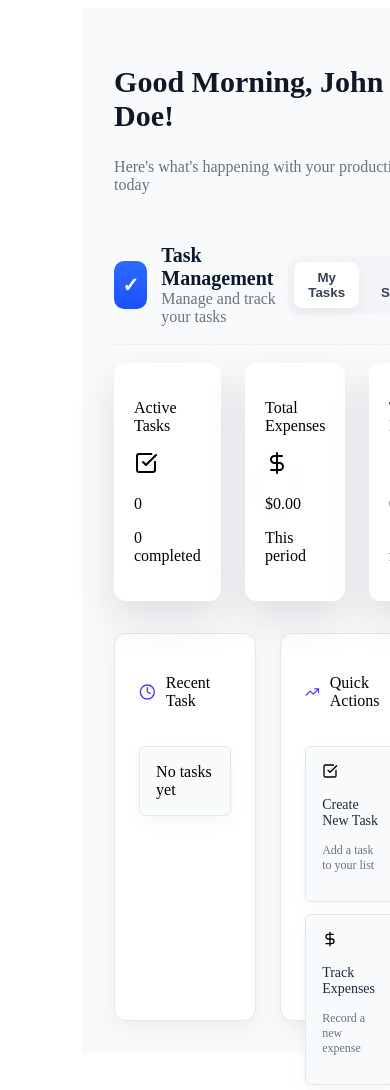
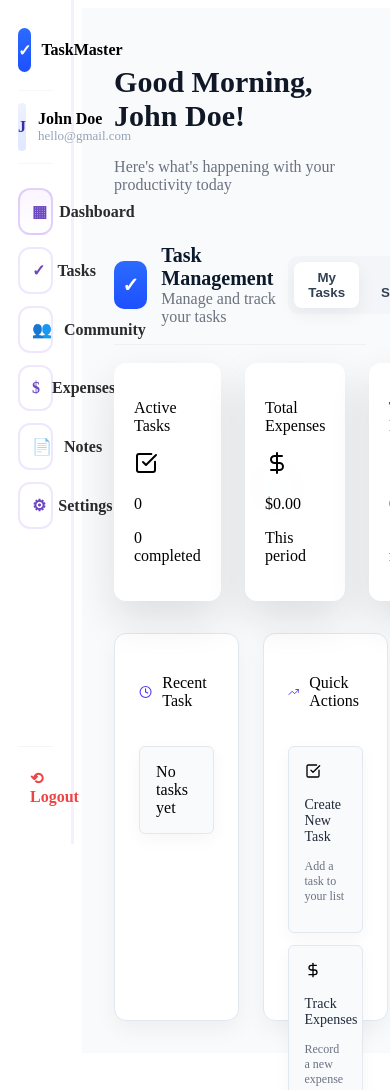
Before and after one commit to BethelhemJankebed/TaskManager_women_techsters, a plain HTML site: page dashboad.html in a window 390 px wide. Shown: the top 1090 px of the page. Drawn offline with Linux system fonts and the light colour scheme; files whose address does not match are found by name.

Commit message:
fixed the dashboard scrollbar

```diff
--- a/dashboard/dashboad.html
+++ b/dashboad.html
@@ -3,11 +3,50 @@
   <head>
     <meta charset="UTF-8" />
     <meta name="viewport" content="width=device-width, initial-scale=1.0" />
-    <title>Summary Page</title>
-    <link rel="stylesheet" href="/assets/CSS/reset.css" />
-    <link rel="stylesheet" href="dashboard.css" />
+    <title>Dashboard</title>
+    <link rel="stylesheet" href="./dashboard/dashboard.css" />
   </head>
   <body>
+    <!-- Sidebar -->
+    <aside class="sidebar">
+      <div class="sidebar-top">
+        <div class="brand">
+          <div class="brand-icon">✓</div>
+          <div class="brand-name">TaskMaster</div>
+        </div>
+
+        <div class="profile">
+          <div class="avatar">J</div>
+          <div class="profile-info">
+            <div class="profile-name">John Doe</div>
+            <div class="profile-email">hello@gmail.com</div>
+          </div>
+        </div>
+
+        <nav class="nav-list">
+          <a href="dashboad.html" class="nav-btn active"
+            ><span class="nav-icon">▦</span> Dashboard</a
+          >
+          <a href="./tasks/tasks.html" class="nav-btn"
+            ><span class="nav-icon">✓</span> Tasks</a
+          >
+          <a href="./community/community.html" class="nav-btn"
+            ><span class="nav-icon">👥</span> Community</a
+          >
+          <a href="#" class="nav-btn"
+            ><span class="nav-icon">$</span> Expenses</a
+          >
+          <a href="#" class="nav-btn"><span class="nav-icon">📄</span> Notes</a>
+          <a href="#" class="nav-btn"
+            ><span class="nav-icon">⚙</span> Settings</a
+          >
+        </nav>
+      </div>
+
+      <div class="sidebar-bottom">
+        <a href="#" id="logoutBtn" class="nav-logout">⟲ Logout</a>
+      </div>
+    </aside>
     <section class="summary-page">
       <div class="summary-heading">
         <h1 class="user-greeting">
--- a/dashboard/dashboard.css
+++ b/dashboard/dashboard.css
@@ -1,12 +1,125 @@
+html,
+body,
+#root {
+  box-sizing: border-box;
+  width: 100%;
+}
+*,
+*:before,
+*:after {
+  box-sizing: inherit;
+}
 body {
-  width: 100%;
+  overflow-x: hidden;
+}
+
+/* Sidebar styles */
+.sidebar {
+  position: fixed;
+  left: 0;
+  top: 0;
+  bottom: 0;
+  width: 19%;
+  background: #fff;
+  border-right: 3px solid rgba(124, 58, 237, 0.08);
+  padding: 28px 18px;
+  display: flex;
+  flex-direction: column;
+  justify-content: space-between;
+}
+.brand {
+  display: flex;
+  align-items: center;
+  gap: 10px;
+  margin-bottom: 18px;
+}
+.brand-icon {
+  width: 44px;
+  height: 44px;
+  border-radius: 10px;
+  background: linear-gradient(180deg, #2b6bff, #1e50ff);
+  color: #fff;
+  display: flex;
+  align-items: center;
+  justify-content: center;
+  font-weight: 700;
+}
+.brand-name {
+  font-weight: 700;
+}
+.profile {
+  display: flex;
+  align-items: center;
+  gap: 12px;
+  padding: 12px 0;
+  border-top: 1px solid rgba(14, 20, 30, 0.03);
+  border-bottom: 1px solid rgba(14, 20, 30, 0.03);
+  margin: 12px 0;
+}
+.avatar {
+  width: 48px;
+  height: 48px;
+  border-radius: 24px;
+  background: linear-gradient(180deg, #eef2ff, #e0e7ff);
+  display: flex;
+  align-items: center;
+  justify-content: center;
+  font-weight: 700;
+  color: #3730a3;
+}
+.profile-info .profile-name {
+  font-weight: 700;
+}
+.profile-info .profile-email {
+  font-size: 13px;
+  color: #94a3b8;
+}
+.nav-list {
+  display: flex;
+  flex-direction: column;
+  gap: 12px;
+  padding-top: 12px;
+}
+.nav-btn {
+  display: flex;
+  align-items: center;
+  gap: 12px;
+  padding: 12px;
+  border-radius: 12px;
+  border: 2px solid rgba(124, 58, 237, 0.12);
+  text-decoration: none;
+  color: #2b2b2b;
+  font-weight: 600;
+}
+.nav-btn.active {
+  background: linear-gradient(180deg, #fbf5ff, #fff);
+  border-color: rgba(124, 58, 237, 0.22);
+}
+.nav-icon {
+  width: 20px;
+  text-align: center;
+  color: #6b46c1;
+}
+.sidebar-bottom {
+  padding-top: 12px;
+  border-top: 1px solid rgba(14, 20, 30, 0.04);
+}
+.nav-logout {
+  display: inline-block;
+  padding: 10px 12px;
+  border-radius: 8px;
+  color: #ef4444;
+  text-decoration: none;
+  font-weight: 600;
 }
 
 .summary-page {
-  width: 79%;
+  /* use calc so padding doesn't create horizontal overflow */
   margin-left: 19%;
+  width: calc(100% - 19%);
   padding: 32px;
   background: #f9fafb;
+  box-sizing: border-box;
 }
 
 .summary-heading {
```
Also changed, not shown: community/community.css (renamed from dashboard/community.css, +56 -0 lines), community/community.html (renamed from dashboard/community.html, +1 -0 lines), community/community.js (added, +172 -0 lines), tasks/tasks.css (+18 -0 lines).
